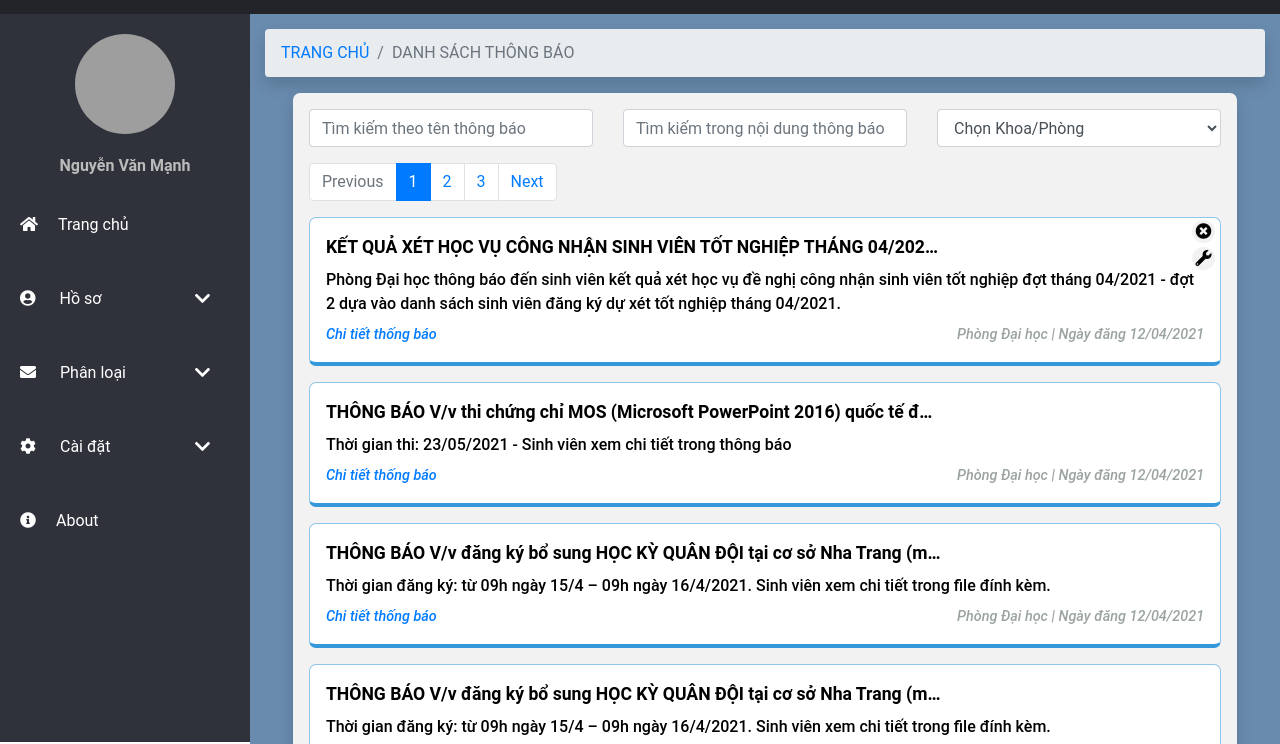
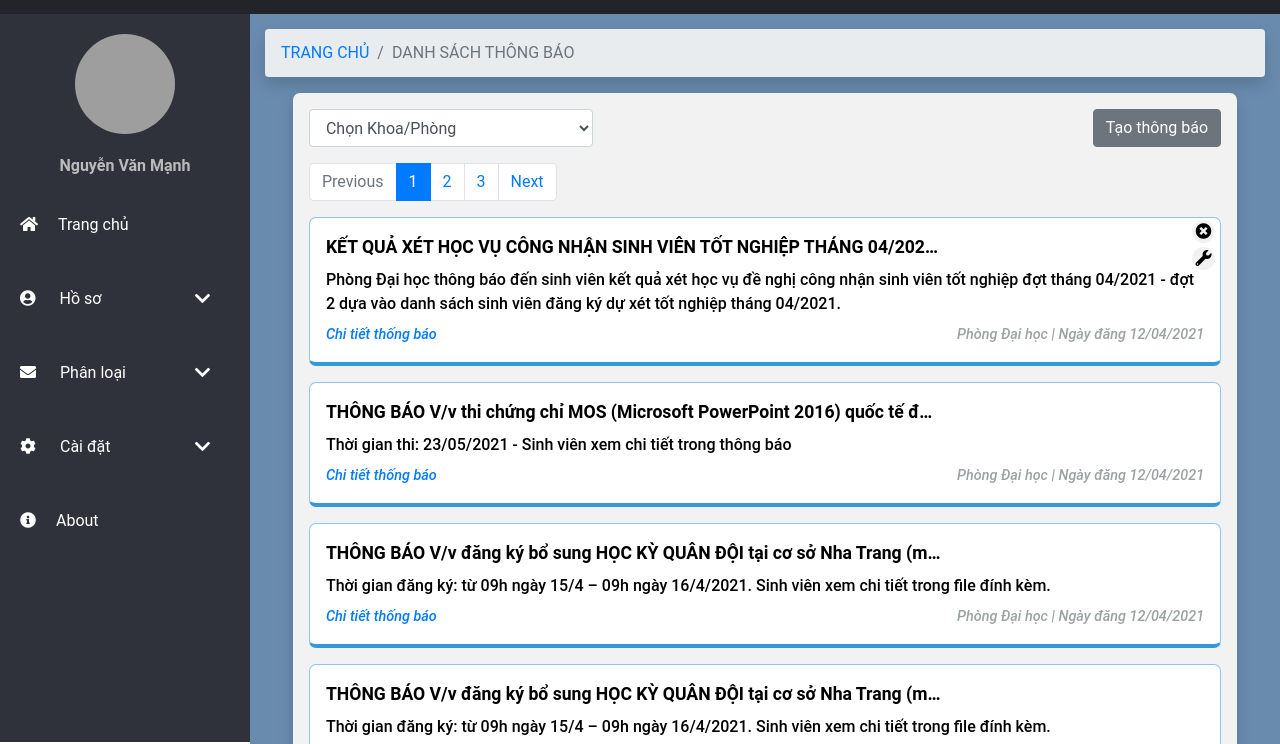
Before and after one commit to dangtdn/social-network-report, a plain HTML site: page pages/Announcement.html in a window 1280 px wide. Shown: the part 56-800 px from the top of the page. Drawn offline with nearby package versions, Linux system fonts and the light colour scheme; grey boxes are pictures that could not be loaded.

Commit message:
'updateBtn'

```diff
--- a/pages/Announcement.html
+++ b/pages/Announcement.html
@@ -125,13 +125,13 @@
                 <div class="col-11 mx-auto p-0">
                     <div class="body-all-announces p-3 shadow">
                         <div class="row">
-                            <div class="col-md-4">
+                            <!-- <div class="col-md-4">
                                 <input class="form-control" type="text" placeholder="Tìm kiếm theo tên thông báo">
                             </div>
                             <div class="col-md-4">
                                 <input class="form-control" type="text" placeholder="Tìm kiếm trong nội dung thông báo">
-                            </div>
-                            <div class="col-md-4">
+                            </div> -->
+                            <div class="col-lg-4 col-md-7 col-sm-6">
                                 <select class="form-control my-select-donvi" id="inputGroupSelectDonVi" name="inputGroupSelectDonVi">
                                     <option selected>Chọn Khoa/Phòng</option>
                                             <option value="P02" title="Phòng CTHSSV">Phòng CTHSSV</option>
@@ -197,6 +197,9 @@
                                             <option value="D" title="Khoa Khoa học thể thao">Khoa Khoa học thể thao</option>
                                             <option value="I" title="Khoa Giáo dục quốc tế">Khoa Giáo dục quốc tế</option>
                                 </select>
+                            </div>
+                            <div class="col-lg-8 col-md-5 col-sm-6 text-right mt-2 mt-sm-0">
+                                <button class="btn btn-secondary">Tạo thông báo</button>
                             </div>
                             <div class="col-12">
                                 <div class="list-page-navigation my-3">
```
